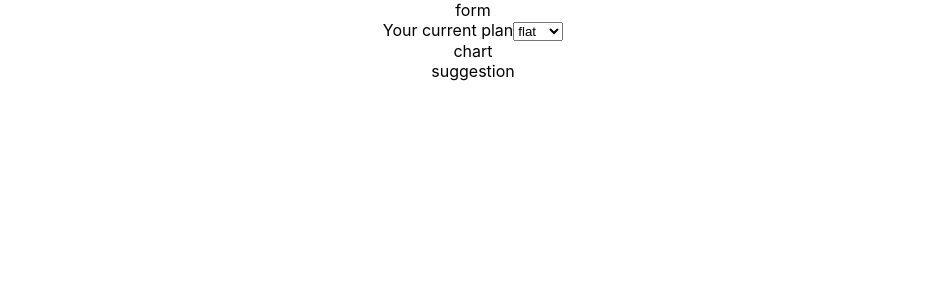
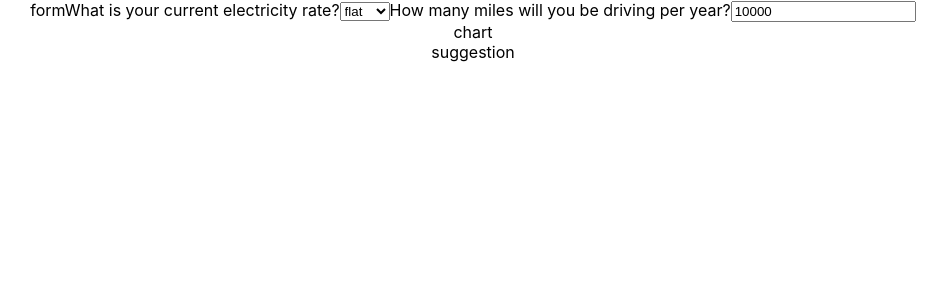
Before and after one commit to Kama580/zappyride-rate-comparison, a React (Create React App) app: page / in a window 1280 px wide. Shown: the top 300 px of the page, without its empty margins (167-1114 px from the left). Built offline with nearby package versions, Linux system fonts and the light colour scheme.

Commit message:
feat: miles per year user input

```diff
--- a/src/App.js
+++ b/src/App.js
@@ -13,40 +13,55 @@ class App extends React.Component {
 		super();
 		this.state = {
 			rates: ["flat", "TOU"],
-			timesOfDay: { "12to18": "high", "18to12": "low" },
-			currentRate: "",
-			milesPerYear: 0,
+			timesOfDay: {
+				"Between noon and 6pm": "high",
+				"After 6pm and before noon": "low",
+			},
+			currentRate: "flat",
+			milesPerYear: 10000,
 			chargeTimeWindow: "",
 			bestPlan: "",
 		};
-		this.setCurrentRate = this.setCurrentRate.bind(this);
+		// this.setCurrentRate = this.setCurrentRate.bind(this);
+		// this.setMilesPerYear = this.setMilesPerYear.bind(this);
+		this.handleUserInput = this.handleUserInput.bind(this);
 	}
+	componentDidUpdate() {
+		console.log("state:", this.state);
+	}
+	// setCurrentRate(rate) {
+	// 	this.setState({
+	// 		currentRate: rate,
+	// 	});
+	// }
 
-	setCurrentRate(rate) {
-		this.setState({
-			currentRate: rate,
-		});
+	handleUserInput(event) {
+		this.setState({ [event.target.name]: event.target.value });
 	}
 
 	render() {
 		return (
 			<div className="App">
-				<div className="form">
+				<form>
 					form
-					<form>
-						<label htmlFor="currentRate">Your current plan</label>
-						<select
-							name="currentRate"
-							onChange={(event) => {
-								this.setCurrentRate(event.target.value);
-							}}
-						>
-							{this.state.rates.map((rate, idx) => (
-								<option key={idx}>{rate}</option>
-							))}
-						</select>
-					</form>
-				</div>
+					<label htmlFor="currentRate">
+						What is your current electricity rate?
+					</label>
+					<select name="currentRate" onChange={this.handleUserInput}>
+						{this.state.rates.map((rate, idx) => (
+							<option key={idx}>{rate}</option>
+						))}
+					</select>
+					<label htmlFor="milesPerYear">
+						How many miles will you be driving per year?
+					</label>
+					<input
+						type="text"
+						name="milesPerYear"
+						onChange={this.handleUserInput}
+						value={this.state.milesPerYear}
+					/>
+				</form>
 				<div className="chart">chart</div>
 				<div className="suggestion">suggestion</div>
 			</div>
```
